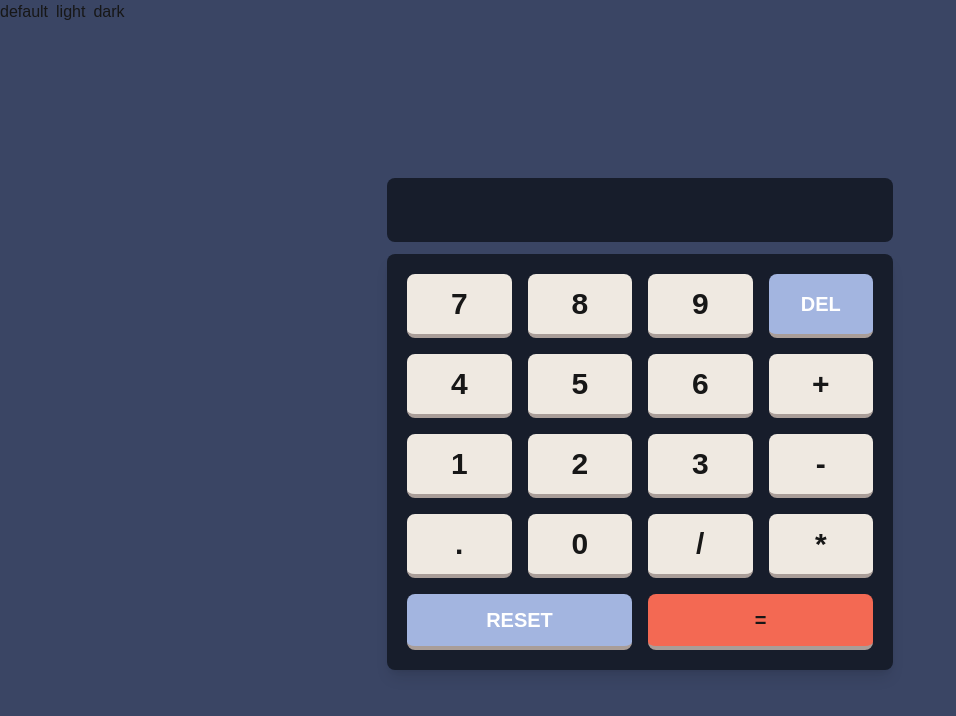
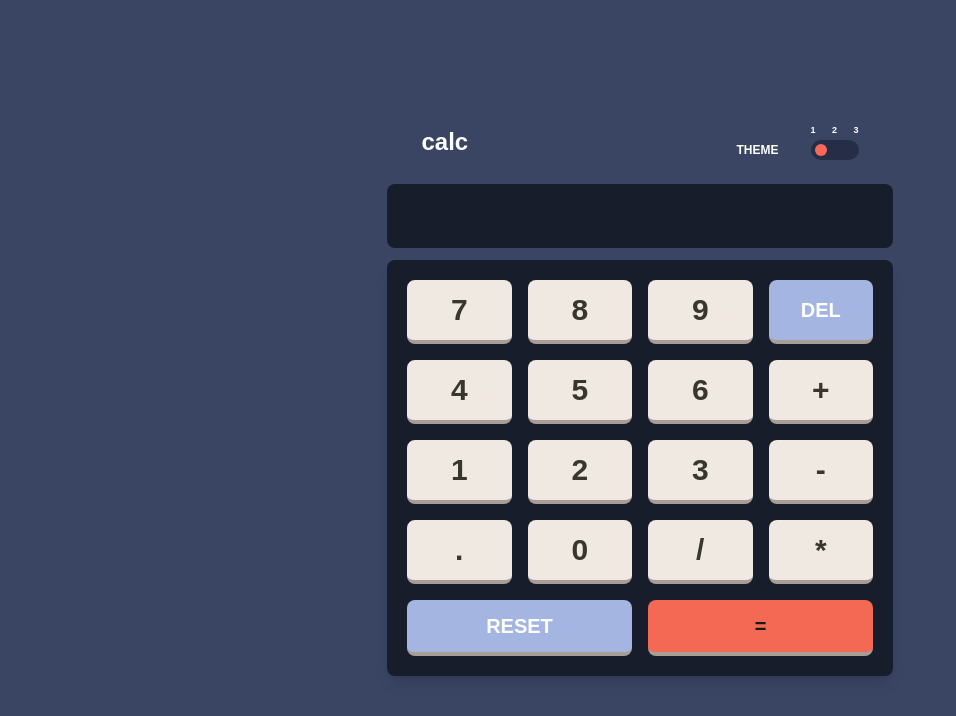
Before and after one commit to chalobonDen/calculator-app-main, a Next.js app: page / in a window 1280 px wide. Shown: the top 716 px of the page, without its empty margins (0-956 px from the left). Built offline with nearby package versions, Linux system fonts and the light colour scheme.

Commit message:
add switch theme component

```diff
--- a/src/app/globals.css
+++ b/src/app/globals.css
@@ -19,6 +19,8 @@ body {
   }
 
   :root {
+    --text-title: hsl(0, 0%, 100%);
+    --bg-switch: hsl(225, 30%, 21%);
     --background: hsl(224, 26%, 31%);
     --btn-submit: hsl(162, 72%, 54%);
     --text-result: hsl(0, 0%, 100%);
@@ -29,12 +31,14 @@ body {
     --btn-number: hsl(34, 31%, 91%);
     --btn-hover: hsl(0, 0%, 100%);
     --btn-equal: hsl(8, 87%, 64%);
-    --btn-change: hsl(8, 86%, 64%);
+    --btn-change: hsl(6, 93%, 66%);
     --btn-border-b: hsl(17, 9%, 63%);
     --text-equal: hsl(0, 0%, 100%);
   }
 
   .light {
+    --text-title: hsl(226, 7%, 37%);
+    --bg-switch: hsl(0, 6%, 82%);
     --background: hsl(0, 0%, 90%);
     --btn-submit: hsl(217, 84%, 56%);
     --text-result: hsl(52, 10%, 23%);
@@ -51,6 +55,8 @@ body {
   }
 
   .dark {
+    --text-title: hsl(52, 98%, 62%);
+    --bg-switch: hsl(269, 74%, 12%);
     --background: hsl(268, 75%, 9%);
     --btn-submit: hsl(217, 84%, 56%);
     --text-result: hsl(52, 98%, 62%);
@@ -61,7 +67,7 @@ body {
     --btn-number: hsl(269, 48%, 20%);
     --btn-hover: hsl(268, 54%, 44%);
     --btn-equal: hsl(177, 100%, 79%);
-    --btn-change: hsl(27, 94%, 62%);
+    --btn-change: hsl(177, 95%, 78%);
     --btn-border-b: hsl(288, 63%, 34%);
     --text-equal: hsl(0, 0%, 100%);
   }
--- a/src/app/layout.tsx
+++ b/src/app/layout.tsx
@@ -3,7 +3,6 @@ import type { Metadata } from 'next'
 import localFont from 'next/font/local'
 
 import './globals.css'
-import Navbar from '@/components/Navbar'
 import ClientThemeWrapper from '@/context/ClientThemeWrapper'
 import { ThemeProvider } from '@/context/ThemeContext'
 
@@ -33,7 +32,6 @@ export default function RootLayout({
       <body className={`${geistSans.variable} ${geistMono.variable} antialiased`}>
         <ThemeProvider>
           <ClientThemeWrapper>
-            <Navbar />
             {children}
           </ClientThemeWrapper>
         </ThemeProvider>
--- a/src/app/page.tsx
+++ b/src/app/page.tsx
@@ -1,16 +1,16 @@
 'use client'
 
 import Calculator from '@/components/Calculator'
+import SwitchTheme from '@/components/SwitchTheme'
 import { cn } from '@/lib/utils'
 
 export default function Home() {
   return (
-    <div
-      className={cn(
-        'flex min-h-screen items-center justify-items-center bg-background',
-        // 'grid min-h-screen grid-rows-[20px_1fr_20px] items-center justify-items-center gap-16 p-8 pb-20 font-[family-name:var(--font-geist-sans)] sm:p-20',
-      )}
-    >
+    <div className={cn('flex min-h-screen flex-col items-center justify-center bg-background')}>
+      <div className={cn('mb-6 flex w-full max-w-[437px] items-center justify-between px-5 md:px-0')}>
+        <div className={cn('text-text-title text-2xl font-bold')}>calc</div>
+        <SwitchTheme />
+      </div>
       <Calculator />
     </div>
   )
--- a/src/components/Navbar.tsx
+++ /dev/null
@@ -1,20 +0,0 @@
-'use client'
-import React, { useContext } from 'react'
-
-import { ThemeContext } from '@/context/ThemeContext'
-import { Theme } from '@/enums/theme'
-import { cn } from '@/lib/utils'
-
-const Navbar = () => {
-  const { changeTheme } = useContext<any>(ThemeContext)
-
-  return (
-    <div className={cn('flex space-x-2')}>
-      <button onClick={() => changeTheme(Theme.DEFAULT)}>default</button>
-      <button onClick={() => changeTheme(Theme.LIGHT)}>light</button>
-      <button onClick={() => changeTheme(Theme.DARK)}>dark</button>
-    </div>
-  )
-}
-
-export default Navbar
--- /dev/null
+++ b/src/components/SwitchTheme.tsx
@@ -0,0 +1,48 @@
+import React, { useContext, useState } from 'react'
+
+import { cn } from '@/lib/utils'
+import { ThemeContext } from '@/context/ThemeContext'
+import { Theme } from '@/enums/theme'
+import { IThemeContextType } from '@/interfaces/modules/theme'
+
+const SwitchTheme = () => {
+  const { theme, changeTheme } = useContext<IThemeContextType>(ThemeContext)
+
+  const handleChangeTheme = (value: Theme) => {
+    changeTheme(value)
+  }
+
+  return (
+    <div className={cn('flex flex-col items-end')}>
+      <div className={cn('text-text-title mb-0.5 flex w-12 justify-between text-[9px] font-bold')}>
+        <div>1</div>
+        <div>2</div>
+        <div>3</div>
+      </div>
+      <div className={cn('flex items-center space-x-8')}>
+        <div className={cn('text-text-title text-xs font-bold')}>THEME</div>
+        <div>
+          <div className={cn('bg-bg-switch w-12 rounded-full p-1')}>
+            <div
+              className={cn(
+                'bg-btn-change h-3 w-3 cursor-pointer rounded-full transition-transform',
+                theme === Theme.DEFAULT
+                  ? 'translate-x-0 transform'
+                  : theme === Theme.LIGHT
+                    ? 'translate-x-4 transform'
+                    : 'translate-x-8 transform',
+              )}
+              onClick={() =>
+                handleChangeTheme(
+                  theme === Theme.DEFAULT ? Theme.LIGHT : theme === Theme.LIGHT ? Theme.DARK : Theme.DEFAULT,
+                )
+              }
+            />
+          </div>
+        </div>
+      </div>
+    </div>
+  )
+}
+
+export default SwitchTheme
--- a/src/context/ClientThemeWrapper.tsx
+++ b/src/context/ClientThemeWrapper.tsx
@@ -3,9 +3,10 @@
 import { useContext } from 'react'
 
 import { ThemeContext } from './ThemeContext'
+import { IThemeContextType } from '@/interfaces/modules/theme'
 
 export default function ClientThemeWrapper({ children }: any) {
-  const { theme } = useContext<any>(ThemeContext)
+  const { theme } = useContext<IThemeContextType>(ThemeContext)
 
   return (
     <div data-theme={theme} className={theme}>
--- a/src/context/ThemeContext.tsx
+++ b/src/context/ThemeContext.tsx
@@ -2,11 +2,7 @@
 import React, { createContext, useEffect, useState } from 'react'
 
 import { Theme } from '@/enums/theme'
-
-interface IThemeContextType {
-  theme: Theme | string
-  changeTheme: (theme: Theme | string) => void
-}
+import { IThemeContextType } from '@/interfaces/modules/theme'
 
 export const ThemeContext = createContext<IThemeContextType>({
   theme: Theme.DEFAULT,
--- /dev/null
+++ b/src/interfaces/modules/theme.d.ts
@@ -0,0 +1,6 @@
+import { Theme } from '@/enums/theme'
+
+export interface IThemeContextType {
+  theme: Theme | string
+  changeTheme: (theme: Theme | string) => void
+}
--- a/tailwind.config.ts
+++ b/tailwind.config.ts
@@ -22,6 +22,9 @@ const config: Config = {
         'btn-change': 'var(--btn-change)',
         'btn-border-b': 'var(--btn-border-b)',
         'text-equal': 'var(--text-equal)',
+        'btn-text': 'var(--btn-text)',
+        'text-title': 'var(--text-title)',
+        'bg-switch': 'var(--bg-switch)',
       },
     },
   },
```
Also changed, not shown: src/interfaces/modules/auth.d.ts (deleted, +0 -26 lines), src/interfaces/modules/user.d.ts (deleted, +0 -7 lines).
